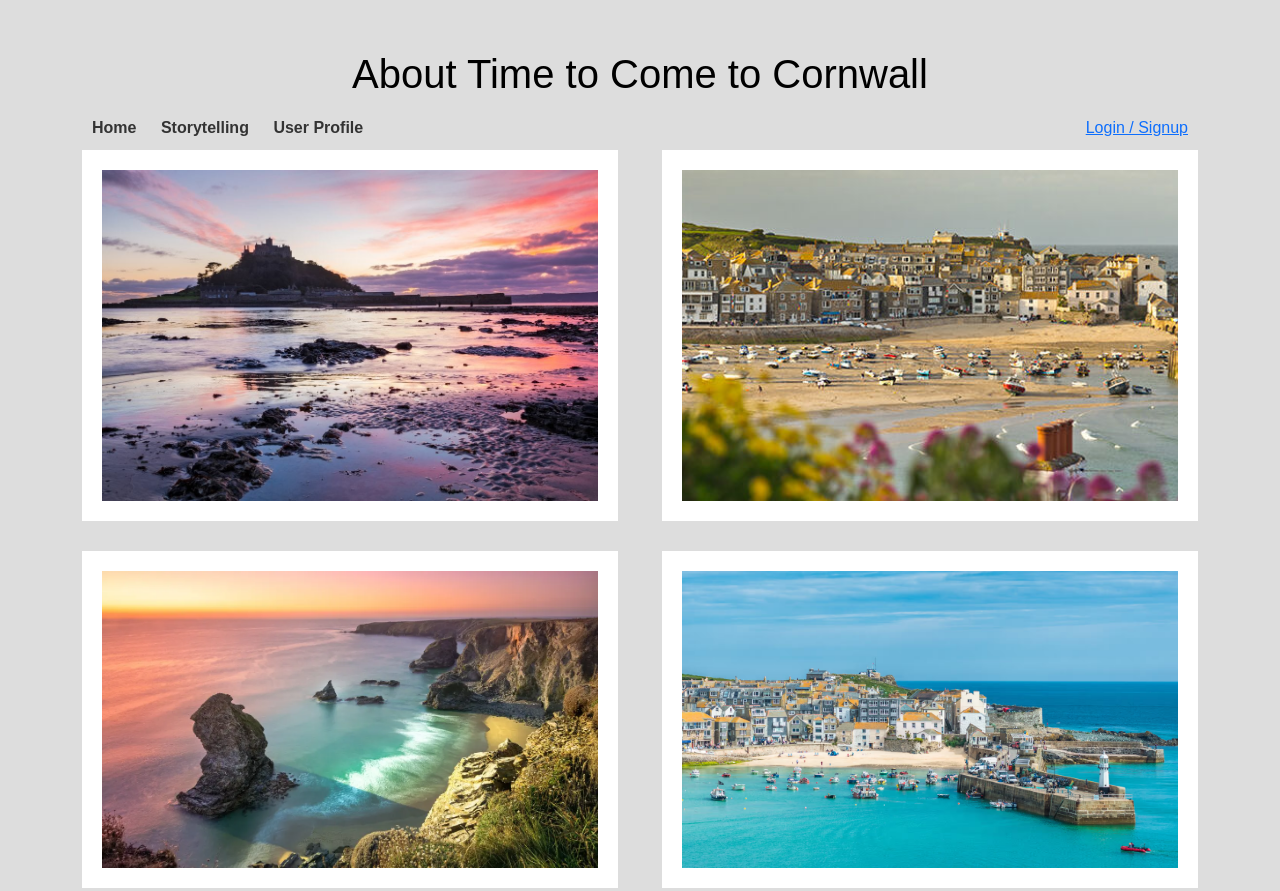
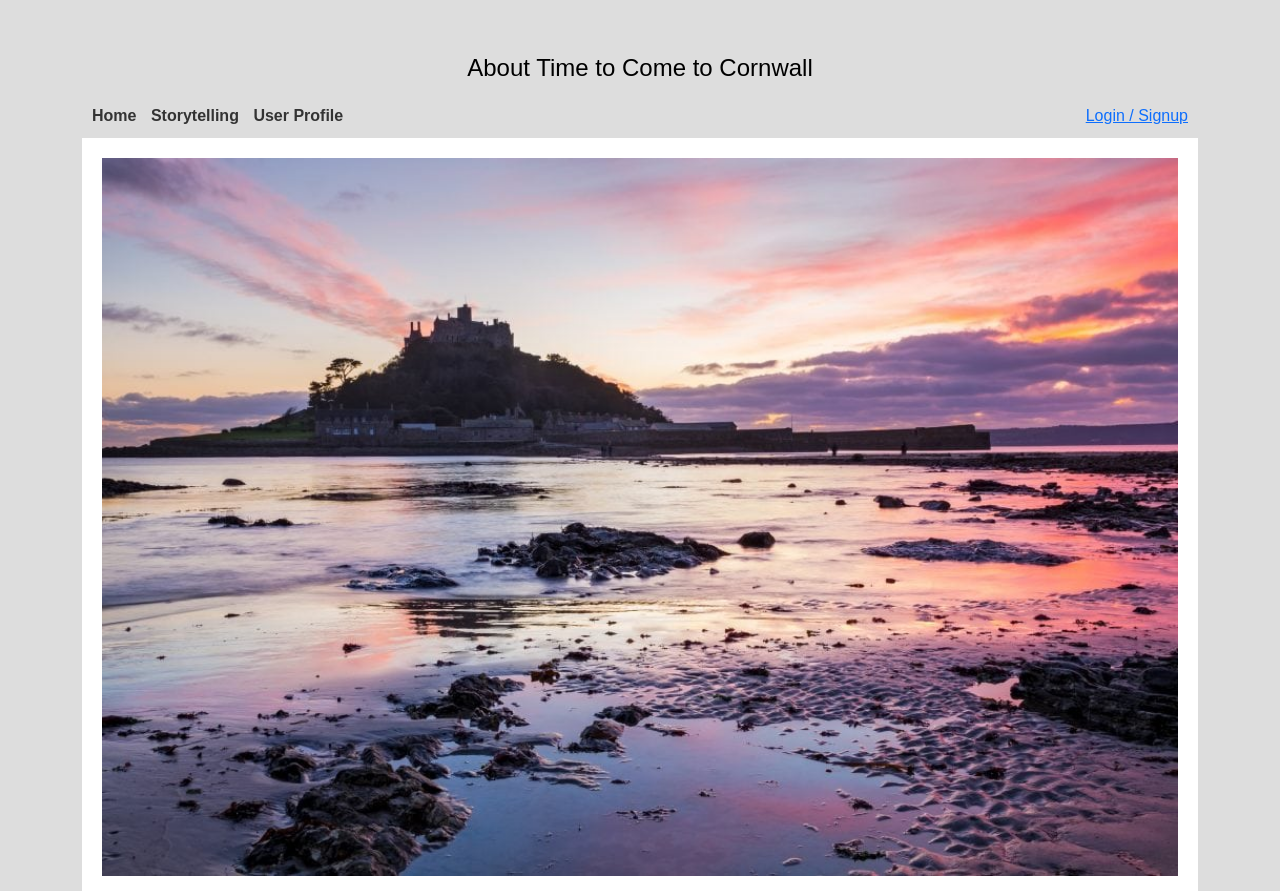
Before and after one commit to ginidino/il74.github.io, a plain HTML site: page index.html in a window 1280 px wide. Shown: the top 891 px of the page. Drawn offline with nearby package versions, Linux system fonts and the light colour scheme; a web font is replaced by a local one.

Commit message:
Update styles.css

```diff
--- a/css/styles.css
+++ b/css/styles.css
@@ -16,6 +16,8 @@ body {
 h1 {
   text-align: center;
   color: black;
+  font-size: 24px;
+  line-height: 1.5;
 }
 
 .header {
@@ -40,7 +42,7 @@ h1 {
 
 .menu li {
   display: inline;
-  margin-right: 20px;
+  margin-right: 10px;
 }
 
 .menu a {
@@ -65,7 +67,7 @@ h1 {
 
 .box {
   position: relative;
-  width: 48%;
+  width: 100%;
   background-color: #fff;
   margin-bottom: 30px;
   padding: 20px;
@@ -84,6 +86,8 @@ h1 {
   color: #fff;
   transition: opacity 0.3s ease;
   z-index: 1;
+  font-size: 24px;
+  line-height: 1.5;
 }
 
 .box img {
```
